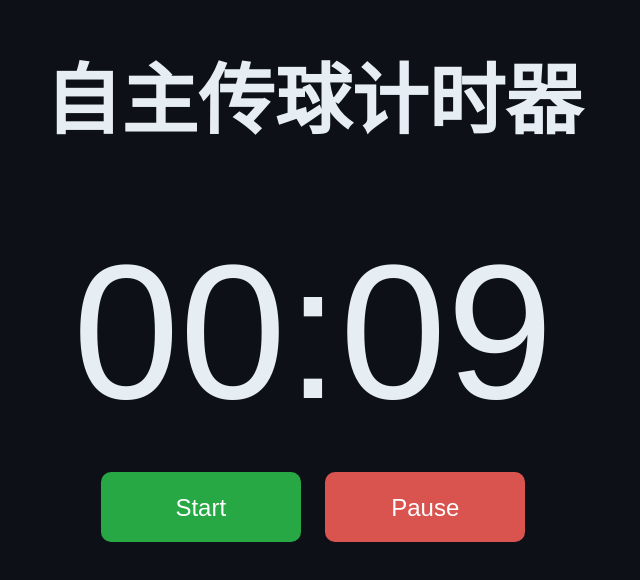
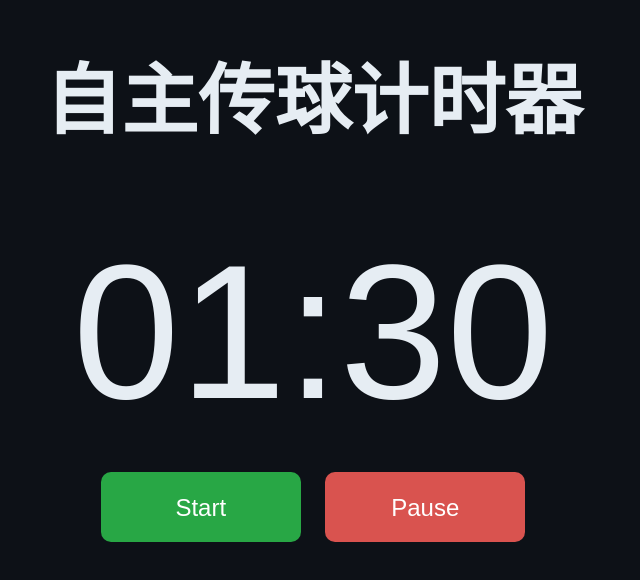
Before and after one commit to ChiFeng26/countdown, a plain HTML site: page index.html in a window 1280 px wide. Shown: the part 138-718 px from the top of the page, without its empty margins (327-967 px from the left). Drawn offline with Linux system fonts and the light colour scheme.

Commit message:
update: time

```diff
--- a/index.html
+++ b/index.html
@@ -50,13 +50,13 @@
 
 <script>
 const sequences = [
-    { title: "进场准备时间", duration: 9 },
-    { title: "第一回合", duration: 9 },
-    { title: "准备时间", duration: 6 },
-    { title: "第二回合", duration: 12 },
-    { title: "准备时间", duration: 6 },
-    { title: "第三回合", duration: 12 },
-    { title: "退场时间", duration: 6 }
+    { title: "进场准备时间", duration: 90 },
+    { title: "第一回合", duration: 90 },
+    { title: "准备时间", duration: 60 },
+    { title: "第二回合", duration: 120 },
+    { title: "准备时间", duration: 60 },
+    { title: "第三回合", duration: 120 },
+    { title: "退场时间", duration: 60 }
 ];
 
 let current = 0;
```
